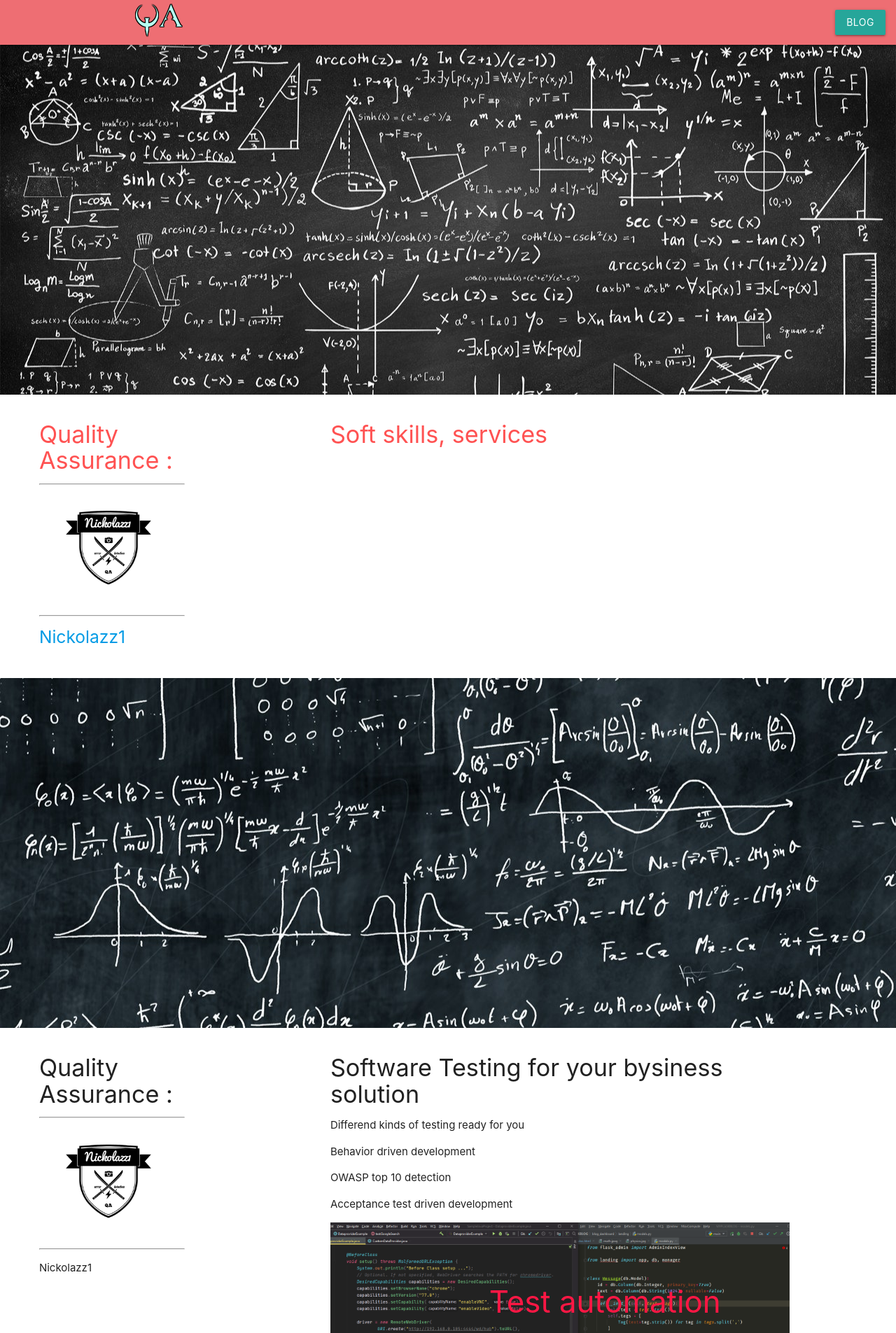
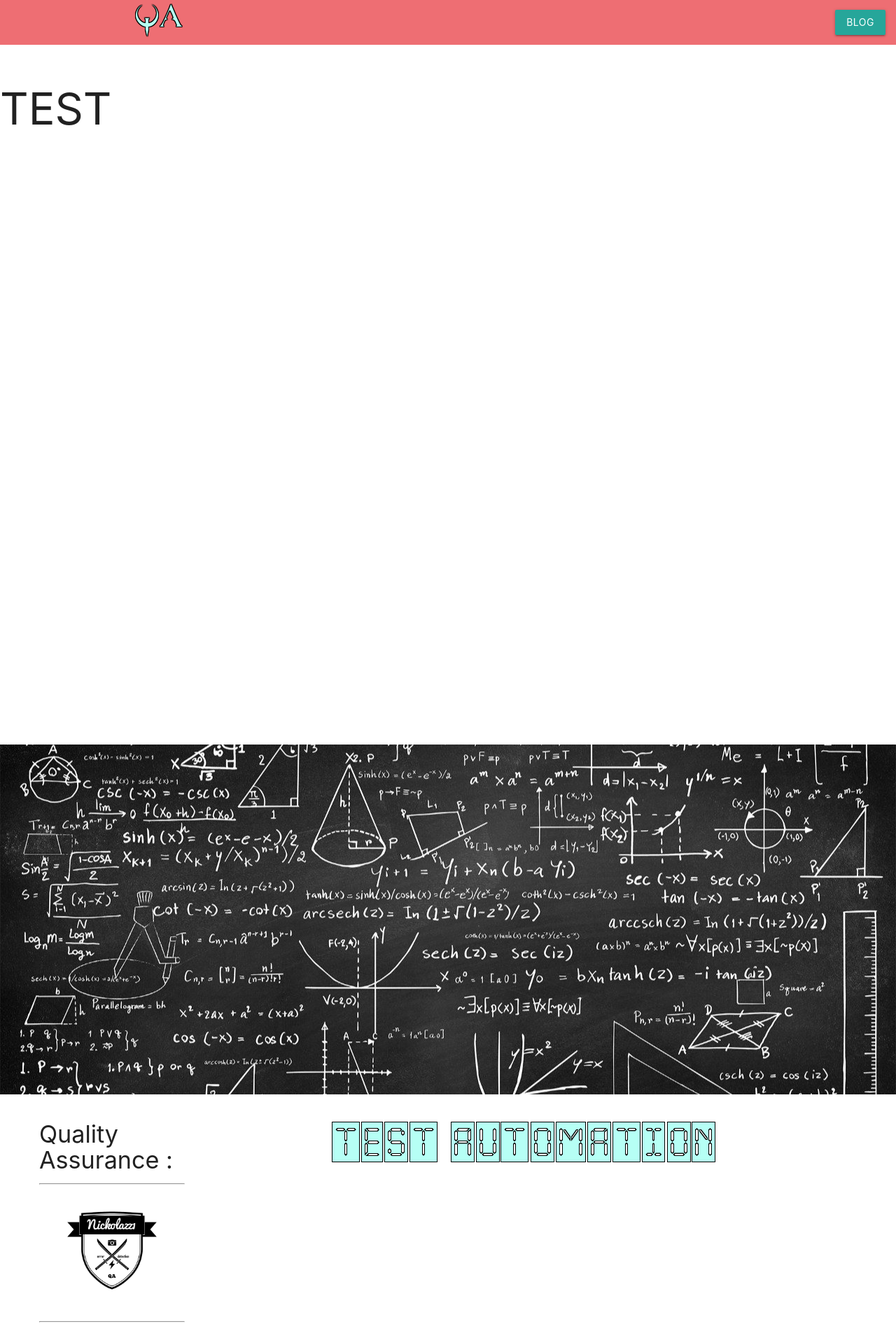
Before and after one commit to NickIT87/blog_dashboard, a Flask app: page / in a window 1280 px wide. Shown: the top 1905 px of the page at 70% size. Run offline with Flask 2, Linux system fonts and the light colour scheme.

Commit message:
think about interface, front-end section

```diff
--- a/landing/templates/index.html
+++ b/landing/templates/index.html
@@ -53,6 +53,10 @@
 </div>
 -->
 
+<div class="section white" style="height: 1000px;">
+    <h1>TEST</h1>
+</div>
+
 <div class="parallax-container">
       <div class="parallax"><img src="{{ url_for('static', filename='images/math.jpeg') }}"></div>
 </div>
@@ -68,9 +72,10 @@
             4-columns-wide on medium screens,
             12-columns-wide on small screens  -->
             <div class="container">
-                <h4 style="color: #ff5252;">Quality Assurance : </h4>
+                <h4>Quality Assurance : </h4>
                 <hr>
-                <img style="width: 95%; height: 95%;" src="{{ url_for('static', filename='images/mylogo.png')}}">
+                <!--<img style="width: 95%; height: 95%;" src="{{ url_for('static', filename='images/mylogo.png')}}">-->
+                <img class="responsive-img" src="{{ url_for('static', filename='images/mylogo.png')}}">
                 <hr>
                 <h5><a href="#">Nickolazz1</a></h5>
 
@@ -79,12 +84,10 @@
 
         <div class="col s12 m8 l9"> <!-- Note that "m8 l9" was added -->
             <div class="container">
-                <h4 style="color: #ff5252;">Soft skills, services</h4>
+                <h4><img class="responsive-img" src="{{ url_for('static', filename='images/title1.png')}}"></h4>
+
 
             </div>
-
-
-
         </div>
     </div>
     <!-- paralax section white -->
@@ -106,9 +109,9 @@
             4-columns-wide on medium screens,
             12-columns-wide on small screens  -->
             <div class="container">
-                <h4>Quality Assurance : </h4>
+                <h4>Quality Assurance:</h4>
                 <hr>
-                <img style="width: 95%; height: 95%;" src="{{ url_for('static', filename='images/mylogo.png')}}">
+                <img class="responsive-img" src="{{ url_for('static', filename='images/mylogo.png')}}">
                 <hr>
                 <p>Nickolazz1</p>
 
@@ -124,6 +127,7 @@
             12-columns-wide on small screens  -->
 
             <div class="container">
+                <img class="responsive-img" src="{{ url_for('static', filename='images/title1.png')}}">
                 <h4>Software Testing for your bysiness solution</h4>
                 <p> Differend kinds of testing ready for you </p>
                 <ul>
```
Also changed, not shown: landing/static/images/title1.png (added).
